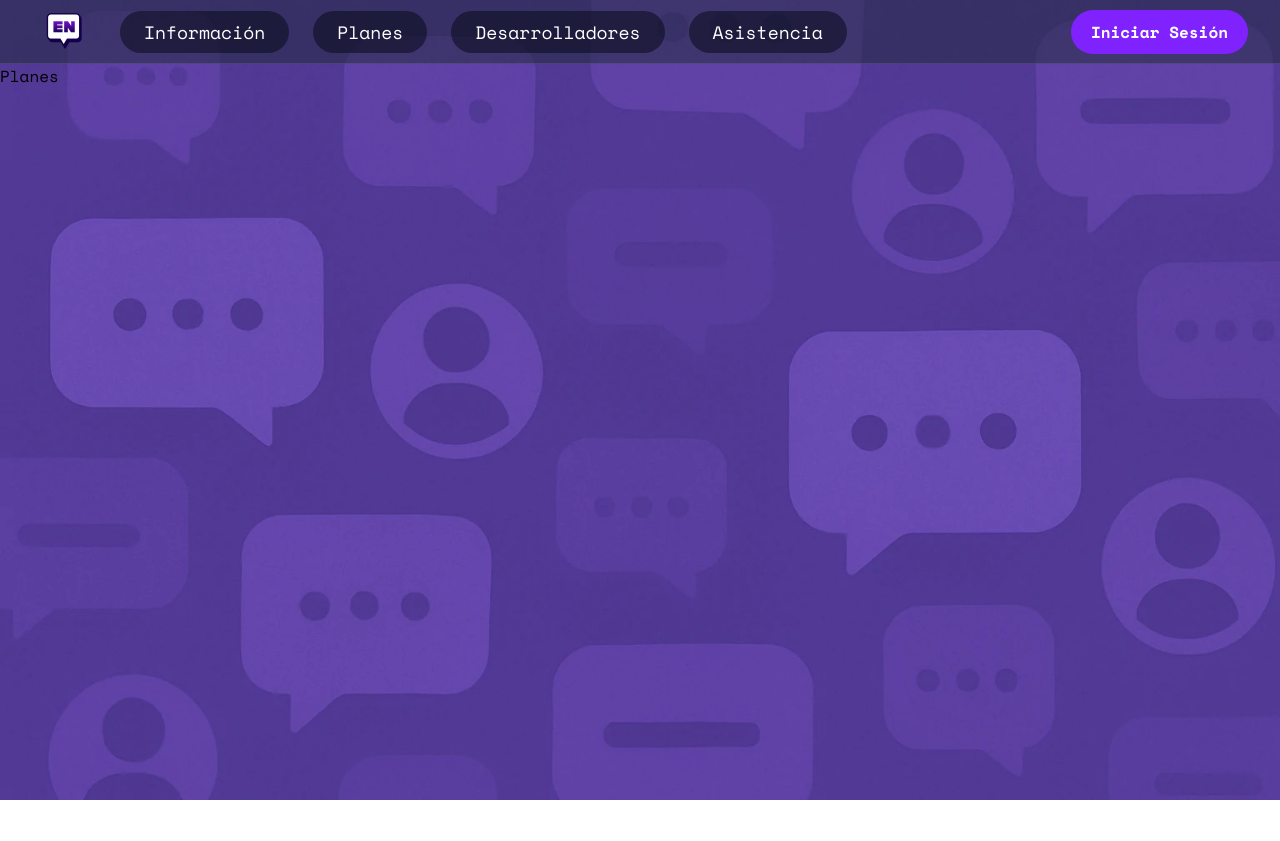
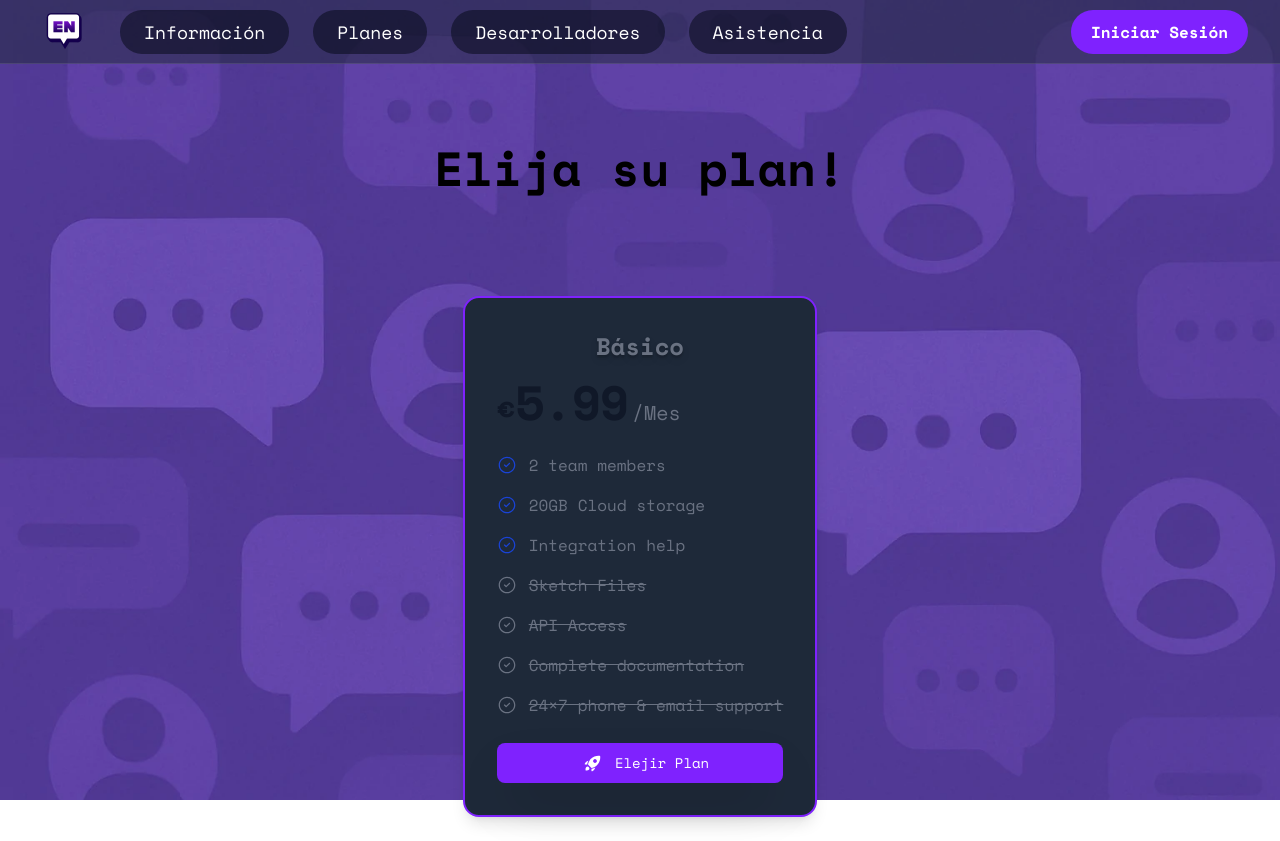
Before and after one commit to EchoNowProject/Frontend, a React (Vite) app: page /planes in a window 1280 px wide. Before the commit the page ends 800 px from the top, so only its background shows below. Built offline with nearby package versions, Linux system fonts and the light colour scheme.

Commit message:
DEVELOP - FEAT - SE CREAN VARIOS COMPONENTES PARA COMPLETAR LA LANDING PAGE

```diff
--- a/index.html
+++ b/index.html
@@ -1,5 +1,5 @@
 <!doctype html>
-<html lang="en">
+<html lang="es">
   <head>
     <meta charset="UTF-8" />
     <link rel="icon" type="image/svg+xml" href="./public/favicon.ico" />
--- a/src/assets/styles/App.css
+++ b/src/assets/styles/App.css
@@ -3,3 +3,7 @@
 * {
   font-family: 'Space Mono', monospace;
 }
+
+button {
+  cursor: pointer;
+}
--- a/src/components/Card/Card.tsx
+++ b/src/components/Card/Card.tsx
@@ -4,11 +4,7 @@ import { CardProps } from './Card.types';
 export default function Card({ card }: { card: CardProps }) {
   return (
     <div>
-      <div
-        className={
-          card.className + ' max-w-sm rounded-2xl text-gray-200 p-5 overflow-hidden shadow-lg'
-        }
-      >
+      <div className={card.className + ' rounded-2xl p-5 overflow-hidden shadow-lg'}>
         {card.hasImage && (
           <img
             className="w-full"
@@ -16,10 +12,12 @@ export default function Card({ card }: { card: CardProps }) {
             alt={card.imageUrl == null ? 'Image of Card' : ''}
           />
         )}
+
         <div className="px-6 py-4">
           <div className="font-bold text-xl mb-2">{card.title}</div>
           <p>{card.text ? card.text : ''}</p>
         </div>
+
         {card.items?.map((item, index) => (
           <div className="px-6 pt-4 pb-2">
             <span className="inline-block bg-gray-200 rounded-full px-3 py-1 text-sm font-semibold text-gray-700 mr-2 mb-2">
--- a/src/components/Card/Card.types.ts
+++ b/src/components/Card/Card.types.ts
@@ -1,6 +1,6 @@
 export interface CardProps {
     title: string;
-    text: string;
+    text: React.ReactNode;
     hasImage: boolean;
     imageUrl?: string;
     linkUrl?: string;
--- a/src/components/Navbar/Navbar.tsx
+++ b/src/components/Navbar/Navbar.tsx
@@ -42,13 +42,12 @@ export default function Navbar() {
             <div className="hidden sm:ml-6 sm:flex items-center h-16">
               <div className="flex space-x-6">
                 {navigation.map((item) => (
-                  <NavLink to={item.route}>
-                    <a
-                      key={item.name}
-                      className="options bg-gray-950/50 text-white rounded-full px-6 py-2 text-sm sm:text-base lg:text-lg"
-                    >
-                      {item.name}
-                    </a>
+                  <NavLink
+                    to={item.route}
+                    key={item.name}
+                    className="options bg-gray-950/50 text-white rounded-full px-6 py-2 text-sm sm:text-base lg:text-lg"
+                  >
+                    {item.name}
                   </NavLink>
                 ))}
               </div>
--- /dev/null
+++ b/src/icons/CheckCircle1.tsx
@@ -0,0 +1,32 @@
+import React from 'react';
+
+interface CheckCircle1Props {
+  color: string;
+  size?: number;
+  className?: string;
+}
+
+export default function CheckCircle1({ color, className = '', size = 40 }: CheckCircle1Props) {
+  return (
+    <svg
+      width={size}
+      height={size}
+      className={className}
+      viewBox="0 0 24 24"
+      fill="none"
+      xmlns="http://www.w3.org/2000/svg"
+      transform="rotate(0 0 0)"
+    >
+      <path
+        d="M15.5071 10.5245C15.8 10.2316 15.8 9.75674 15.5071 9.46384C15.2142 9.17095 14.7393 9.17095 14.4464 9.46384L10.9649 12.9454L9.55359 11.5341C9.2607 11.2412 8.78582 11.2412 8.49293 11.5341C8.20004 11.827 8.20004 12.3019 8.49294 12.5947L10.4346 14.5364C10.7275 14.8293 11.2023 14.8292 11.4952 14.5364L15.5071 10.5245Z"
+        fill={color}
+      />
+      <path
+        d="M12 2C6.47715 2 2 6.47715 2 12C2 17.5228 6.47715 22 12 22C17.5228 22 22 17.5228 22 12C22 6.47715 17.5228 2 12 2ZM3.5 12C3.5 7.30558 7.30558 3.5 12 3.5C16.6944 3.5 20.5 7.30558 20.5 12C20.5 16.6944 16.6944 20.5 12 20.5C7.30558 20.5 3.5 16.6944 3.5 12Z"
+        fill={color}
+        fillRule="evenodd"
+        clipRule="evenodd"
+      />
+    </svg>
+  );
+}
--- /dev/null
+++ b/src/icons/Rocket5.tsx
@@ -0,0 +1,38 @@
+import React from 'react';
+
+interface Rocket5Props {
+  color: string;
+  size?: number;
+  className?: string;
+}
+
+export default function Rocket5({ color, className = '', size = 140 }: Rocket5Props) {
+  return (
+    <svg
+      width={size}
+      height={size}
+      className={className}
+      viewBox="0 0 24 24"
+      fill="none"
+      xmlns="http://www.w3.org/2000/svg"
+      transform="rotate(0 0 0)"
+    >
+      <path
+        d="M20.6216 4.04316C20.5821 3.69619 20.3083 3.4224 19.9614 3.38283C16.2551 2.96017 12.3947 4.17038 9.55023 7.01484C8.88176 7.6833 8.30341 8.40811 7.81526 9.174L7.81222 9.17412C7.73555 9.29444 7.6611 9.41579 7.58888 9.53809C6.86872 10.7576 6.37031 12.0714 6.09345 13.4211C6.0428 13.668 6.11958 13.9239 6.29782 14.1021L9.89702 17.7013C10.0752 17.8795 10.3311 17.9563 10.578 17.9057C11.9273 17.6291 13.2409 17.1311 14.4602 16.4114C15.3628 15.8787 16.2129 15.225 16.987 14.4509L16.9887 14.4525C19.8326 11.6087 21.0435 7.74873 20.6216 4.04316ZM16.0256 7.9789C16.9258 8.87906 16.9258 10.3385 16.0256 11.2387C15.1255 12.1388 13.666 12.1388 12.7659 11.2387C11.8657 10.3385 11.8657 8.87906 12.7659 7.9789C13.666 7.07874 15.1255 7.07874 16.0256 7.9789Z"
+        fill={color}
+      />
+      <path
+        d="M14.6579 17.4504C13.4302 18.1321 12.1206 18.6103 10.7788 18.8853C10.5634 18.9295 10.3452 18.9321 10.1346 18.8963C10.256 19.6277 10.2443 20.3772 10.0992 21.1059C10.0429 21.3884 10.1534 21.6782 10.3836 21.8515C10.6137 22.0248 10.9228 22.0509 11.1788 21.9188C11.7836 21.6065 12.3505 21.1972 12.856 20.6917C13.7817 19.766 14.3823 18.6383 14.6579 17.4504Z"
+        fill={color}
+      />
+      <path
+        d="M5.10306 13.866C5.06703 13.6549 5.06956 13.4361 5.11385 13.2201C5.38883 11.8796 5.86653 10.5713 6.54731 9.34479C5.36096 9.62075 4.23474 10.2211 3.31006 11.1457C2.80493 11.6509 2.39581 12.2173 2.08364 12.8217C1.95144 13.0776 1.97753 13.3867 2.15076 13.6169C2.324 13.847 2.61377 13.9577 2.89631 13.9015C3.62408 13.7567 4.37256 13.7449 5.10306 13.866Z"
+        fill={color}
+      />
+      <path
+        d="M3.03001 20.25C3.04425 20.6429 3.35947 20.9583 3.75235 20.9725L3.75361 20.9726L3.75565 20.9727L3.76203 20.9729L3.78367 20.9735C3.79965 20.9739 3.82143 20.9744 3.8484 20.9749L3.86028 20.9751C3.92523 20.9761 4.01715 20.9767 4.12879 20.9755C4.35089 20.9731 4.65671 20.9631 4.9863 20.9323C5.31222 20.9019 5.68221 20.8492 6.02513 20.7549C6.34629 20.6666 6.74723 20.5151 7.03929 20.223C7.93945 19.3229 7.93945 17.8634 7.03929 16.9633C6.13913 16.0631 4.67969 16.0631 3.77953 16.9633C3.48747 17.2553 3.33595 17.6563 3.24764 17.9774C3.15335 18.3204 3.10068 18.6903 3.07022 19.0163C3.03942 19.3459 3.02946 19.6517 3.02704 19.8738C3.02582 19.9854 3.02649 20.0773 3.0275 20.1423C3.028 20.1748 3.02859 20.2006 3.02907 20.2189L3.0297 20.2405L3.0299 20.2469L3.03001 20.25Z"
+        fill={color}
+      />
+    </svg>
+  );
+}
--- a/src/pages/LandingPage/LandingPage.tsx
+++ b/src/pages/LandingPage/LandingPage.tsx
@@ -1,6 +1,5 @@
 import React from 'react';
 import './LandingPage.css';
-import Navbar from '@/components/Navbar/Navbar';
 import Message3Text from '@/icons/Message3Text';
 
 export default function LandingPage() {
--- a/src/pages/Planes/Planes.tsx
+++ b/src/pages/Planes/Planes.tsx
@@ -1,9 +1,89 @@
 import React from 'react';
+import PricingCard from './PricingCards/PricingCard';
+import Rocket5 from '@/icons/Rocket5';
+import CheckCircle1 from '@/icons/CheckCircle1';
 
 export default function Planes() {
   return (
     <div>
-      <h1>Planes</h1>
+      {/* Title */}
+      <div className="flex justify-center items-start mt-20">
+        <h1 className="text-5xl font-bold text-shadow-2xl">Elija su plan!</h1>
+      </div>
+      <div className="flex justify-center items-start pt-20">
+        <div className="flex space-x-25 rounded-lg p-6">
+          <PricingCard
+            pricingCard={{
+              title: 'Básico',
+              texto: (
+                <>
+                  <ul role="list" className="space-y-5 my-7">
+                    <li className="flex items-center">
+                      <CheckCircle1 color="#1A43D6" size={20} />
+
+                      <span className="text-base font-normal leading-tight text-gray-500 dark:text-gray-400 ms-3">
+                        2 team members
+                      </span>
+                    </li>
+                    <li className="flex">
+                      <CheckCircle1 color="#1A43D6" size={20} />
+
+                      <span className="text-base font-normal leading-tight text-gray-500 dark:text-gray-400 ms-3">
+                        20GB Cloud storage
+                      </span>
+                    </li>
+                    <li className="flex">
+                      <CheckCircle1 color="#1A43D6" size={20} />
+
+                      <span className="text-base font-normal leading-tight text-gray-500 dark:text-gray-400 ms-3">
+                        Integration help
+                      </span>
+                    </li>
+                    <li className="flex line-through decoration-gray-500">
+                      <CheckCircle1 color="#6a7282" size={20} />
+
+                      <span className="text-base font-normal leading-tight text-gray-500 ms-3">
+                        Sketch Files
+                      </span>
+                    </li>
+                    <li className="flex line-through decoration-gray-500">
+                      <CheckCircle1 color="#6a7282" size={20} />
+
+                      <span className="text-base font-normal leading-tight text-gray-500 ms-3">
+                        API Access
+                      </span>
+                    </li>
+                    <li className="flex line-through decoration-gray-500">
+                      <CheckCircle1 color="#6a7282" size={20} />
+
+                      <span className="text-base font-normal leading-tight text-gray-500 ms-3">
+                        Complete documentation
+                      </span>
+                    </li>
+                    <li className="flex line-through decoration-gray-500">
+                      <CheckCircle1 color="#6a7282" size={20} />
+
+                      <span className="text-base font-normal leading-tight text-gray-500 ms-3">
+                        24×7 phone & email support
+                      </span>
+                    </li>
+                  </ul>
+                </>
+              ),
+              price: 5.99,
+              fecha: 'Mes',
+              buttonText: (
+                <>
+                  <p className="flex">
+                    <Rocket5 color="#fff" size={20} className="mx-3" />
+                    Elejir Plan
+                  </p>
+                </>
+              ),
+            }}
+          />
+        </div>
+      </div>
     </div>
   );
 }
--- /dev/null
+++ b/src/pages/Planes/PricingCards/PricingCard.tsx
@@ -0,0 +1,27 @@
+import React from 'react';
+import { PricingCardProps } from './PricingCard.types';
+
+export default function PricingCard({ pricingCard }: { pricingCard: PricingCardProps }) {
+  return (
+    <div className="w-full max-w-sm p-4 border-2 border-violet-600 rounded-2xl shadow-lg sm:p-8 bg-gray-800">
+      <h5 className="mb-4 text-2xl font-extrabold text-gray-500 text-center text-shadow-lg">
+        {pricingCard.title}
+      </h5>
+      <div className="flex items-baseline text-gray-900 dark:text-white">
+        <span className="text-3xl font-semibold">€</span>
+        <span className="text-5xl font-extrabold tracking-tight">{pricingCard.price}</span>
+        <span className="ms-1 text-xl font-normal text-gray-500 dark:text-gray-400">
+          /{pricingCard.fecha}
+        </span>
+      </div>
+      <div>{pricingCard.texto}</div>
+      <button
+        type="button"
+        onClick={pricingCard.onclick}
+        className="text-white bg-violet-600 hover:bg-violet-900 focus:ring-2 focus:outline-none focus:ring-violet-200 font-medium rounded-lg text-sm px-5 py-2.5 inline-flex justify-center w-full text-center shadow-2xl"
+      >
+        {pricingCard.buttonText}
+      </button>
+    </div>
+  );
+}
```
Also changed, not shown: src/pages/Planes/PricingCards/PricingCard.types.ts (added, +9 -0 lines).
